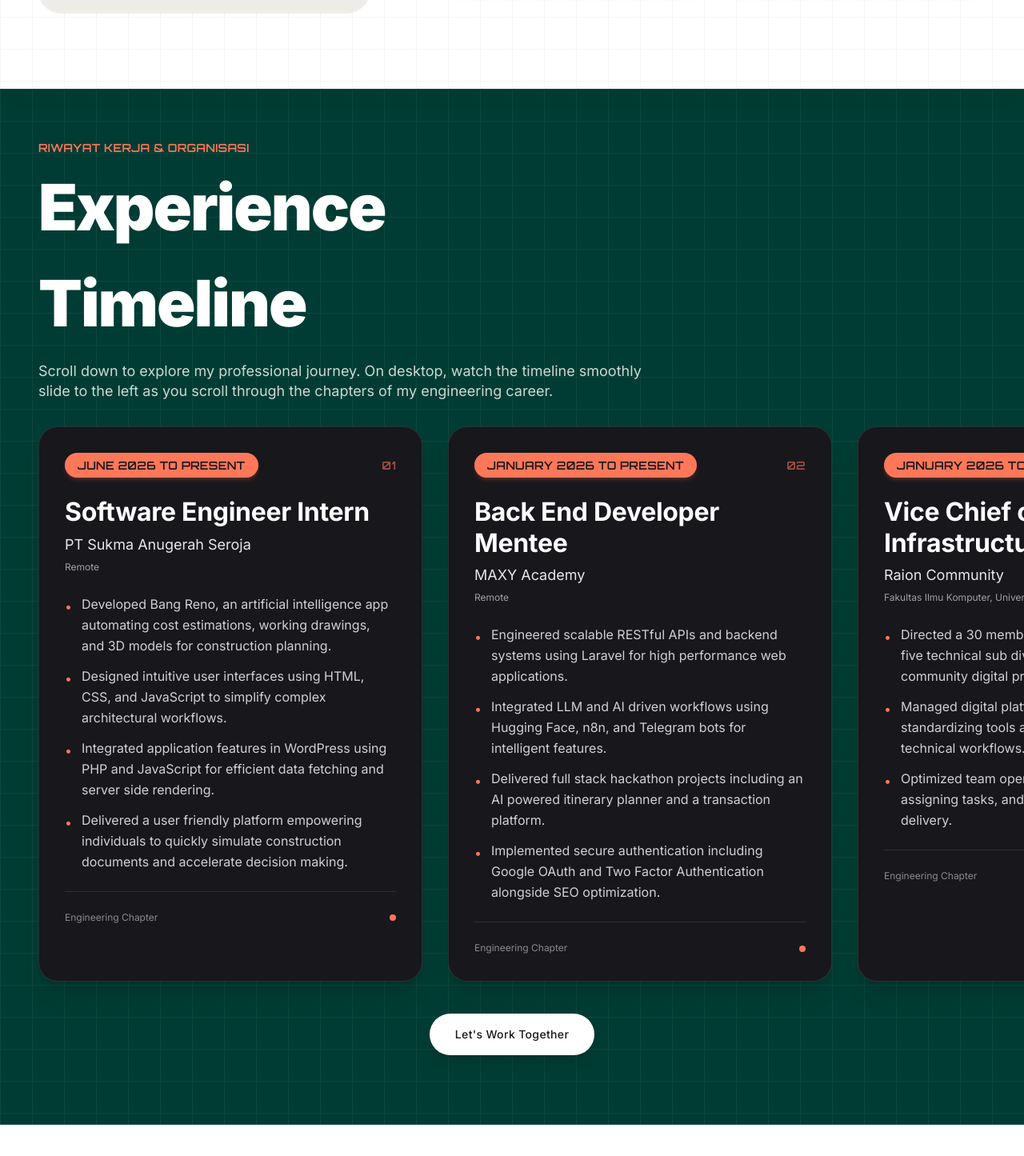
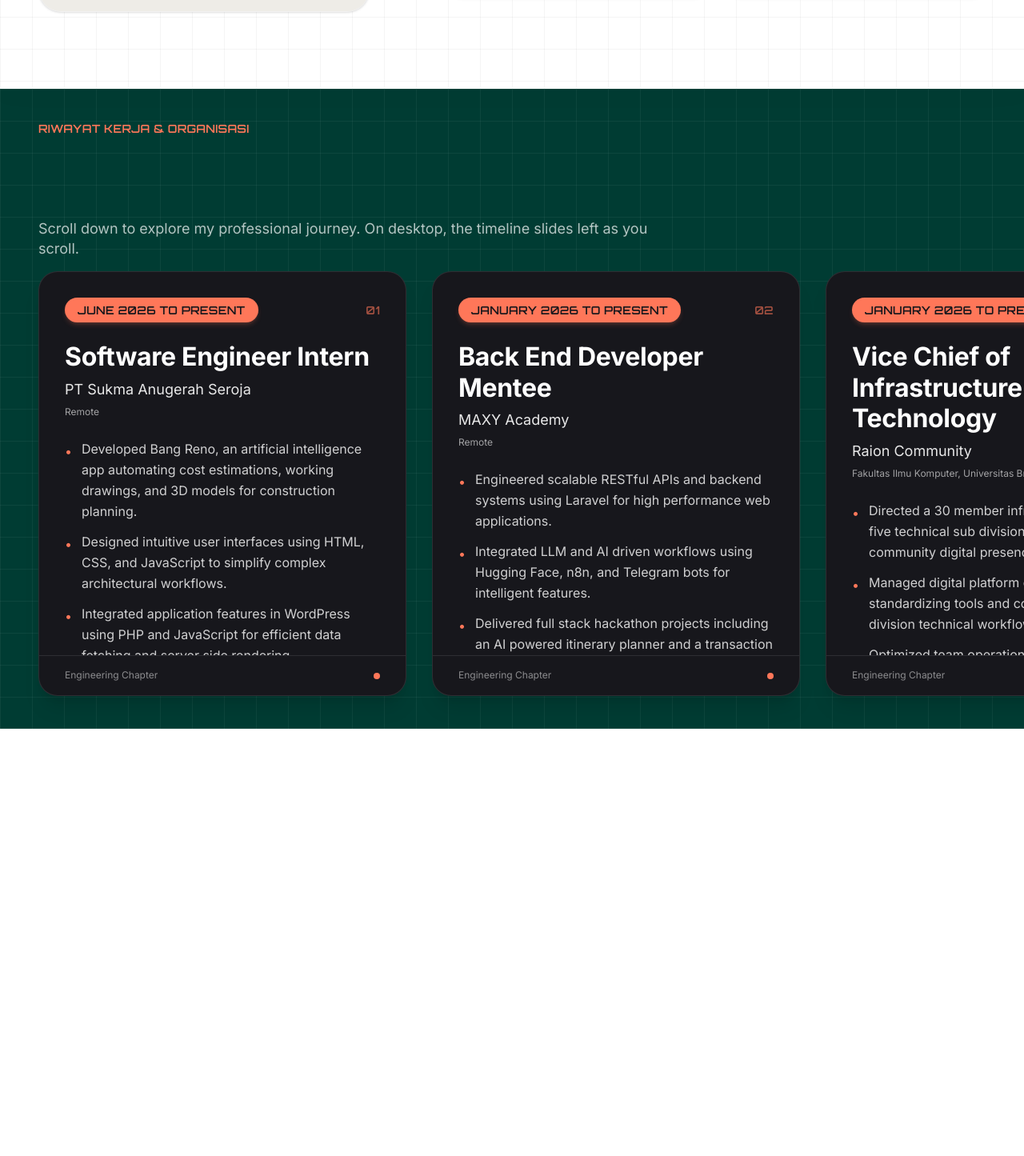
Before and after one commit to SutaSS/portofolio, a Next.js app: page / in a window 1280 px wide. Shown: the part 2434-3879 px from the top of the page at 80% size. Built offline with nearby package versions, Linux system fonts and the light colour scheme.

Commit message:
fix: rewrite experience section with h-screen + flex-1 min-h-0 layout so cards are fully visible, footer pinned to bottom, shiny title

```diff
--- a/src/app/section/experience.tsx
+++ b/src/app/section/experience.tsx
@@ -20,17 +20,15 @@ const Experience = () => {
 
       if (totalWidth > 0 && window.innerWidth >= 1024) {
         gsap.to(slider, {
-          x: -totalWidth - 80,
+          x: -totalWidth,
           ease: "none",
           scrollTrigger: {
             trigger: container,
             pin: true,
             scrub: 1.5,
-            // Only start the horizontal scroll once the section is fully in view (bottom of section hits bottom of viewport)
             start: "top top",
-            end: () => `+=${slider.scrollWidth + window.innerWidth}`,
+            end: () => `+=${slider.scrollWidth}`,
             invalidateOnRefresh: true,
-            // Prevent animation from clipping cards at the start
             anticipatePin: 1,
           },
         });
@@ -44,30 +42,31 @@ const Experience = () => {
     <section
       ref={containerRef}
       id="experience"
-      className="min-h-screen bg-deep-green bg-grid-pattern text-white relative overflow-hidden pt-12 pb-16 lg:pt-16 lg:pb-20 flex flex-col justify-start border-b border-white/10"
+      className="h-screen bg-deep-green bg-grid-pattern text-white relative overflow-hidden flex flex-col border-b border-white/10"
     >
-      <div className="container mx-auto px-6 lg:px-12 mb-6 flex-shrink-0">
-        {/* Title */}
+      {/* Title block — fixed height at top */}
+      <div className="flex-shrink-0 px-6 lg:px-12 pt-10 pb-4">
         <div className="max-w-3xl">
           <h4 className="mono-label text-coral mb-1">Riwayat Kerja & Organisasi</h4>
-          <h2 className="text-[3.5rem] lg:text-[5rem] font-black tracking-tight text-white mb-3">
+          <h2 className="text-[2.8rem] lg:text-[4.5rem] font-black tracking-tight text-shiny-white mb-2 leading-tight">
             Experience Timeline
           </h2>
-          <p className="body-large text-white/80">
-            Scroll down to explore my professional journey. On desktop, watch the timeline smoothly slide to the left as you scroll through the chapters of my engineering career.
+          <p className="body-large text-white/70 text-sm lg:text-base">
+            Scroll down to explore my professional journey. On desktop, the timeline slides left as you scroll.
           </p>
         </div>
       </div>
 
-      {/* Horizontal Slider Container */}
-      <div className="flex-1 flex items-start overflow-x-auto lg:overflow-x-visible pl-6 lg:pl-12 pr-6 py-2 scrollbar-hide">
-        <div ref={sliderRef} className="flex gap-8 w-max">
+      {/* Card slider — fills remaining height */}
+      <div className="flex-1 min-h-0 flex items-stretch overflow-x-hidden pl-6 lg:pl-12 pr-6 pb-10">
+        <div ref={sliderRef} className="flex gap-6 lg:gap-8 w-max">
           {experiences.map((exp, index) => (
             <div
               key={exp.id}
-              className="card-lift w-[340px] md:w-[420px] lg:w-[480px] bg-primary rounded-3xl p-6 lg:p-8 border border-white/10 flex flex-col shadow-xl flex-shrink-0 relative group"
+              className="card-lift w-[320px] md:w-[400px] lg:w-[460px] h-full bg-primary rounded-3xl border border-white/10 shadow-xl flex-shrink-0 relative group flex flex-col"
             >
-              <div>
+              {/* Card body — scrollable if content overflows */}
+              <div className="flex-1 overflow-y-auto scrollbar-hide p-6 lg:p-8">
                 {/* Header / Period */}
                 <div className="flex items-center justify-between gap-4 mb-6">
                   <span
@@ -98,7 +97,7 @@ const Experience = () => {
                 </div>
 
                 {/* Description */}
-                <ul className="space-y-3 text-white/80 body mb-6">
+                <ul className="space-y-3 text-white/80 body">
                   {exp.description.map((desc, i) => (
                     <li key={i} className="flex items-start gap-3">
                       <span className="text-coral mt-1 flex-shrink-0">•</span>
@@ -108,8 +107,8 @@ const Experience = () => {
                 </ul>
               </div>
 
-              {/* Bottom Decorative Indicator */}
-              <div className="pt-6 border-t border-white/10 flex items-center justify-between">
+              {/* Footer — always stuck at bottom */}
+              <div className="flex-shrink-0 px-6 lg:px-8 py-4 border-t border-white/10 flex items-center justify-between">
                 <span className="micro text-white/50">Engineering Chapter</span>
                 <div className="w-2 h-2 rounded-full bg-coral group-hover:scale-150 transition-transform duration-300"></div>
               </div>
@@ -117,16 +116,6 @@ const Experience = () => {
           ))}
         </div>
       </div>
-
-      {/* Call to Action */}
-      <div className="container mx-auto px-6 lg:px-12 mt-8 text-center flex-shrink-0">
-        <a
-          href="#contact"
-          className="btn-shiny inline-block px-8 py-4 bg-canvas text-primary rounded-full font-inter font-medium text-sm tracking-wide shadow-lg hover:bg-coral hover:text-primary transition-all duration-300 group"
-        >
-          Let&apos;s Work Together
-        </a>
-      </div>
     </section>
   );
 };
```
